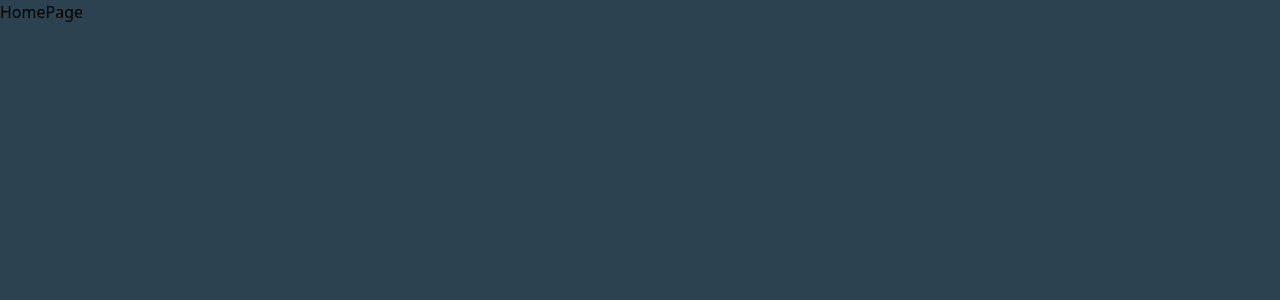
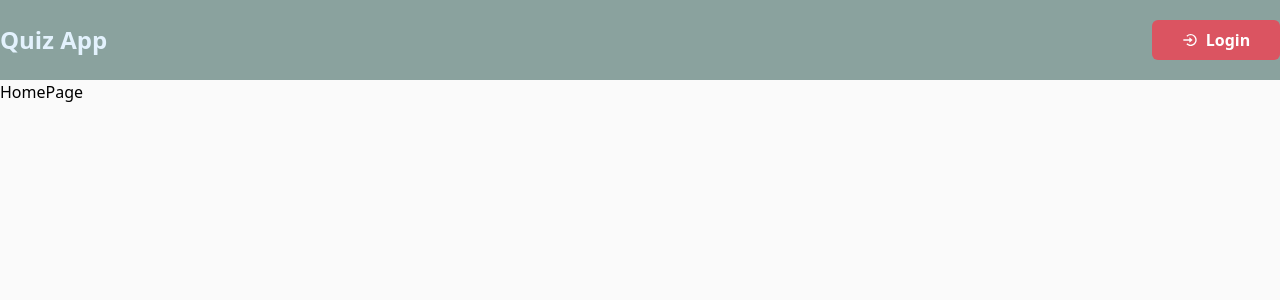
Before and after one commit to HABEEB99/valearnis-test, a React (Vite) app in the folder client/: page / in a window 1280 px wide. Shown: the top 300 px of the page. Built offline with nearby package versions, Linux system fonts and the light colour scheme.

Commit message:
feat: Add Navbar

```diff
--- a/client/package.json
+++ b/client/package.json
@@ -9,11 +9,14 @@
     "preview": "vite preview"
   },
   "dependencies": {
+    "framer-motion": "^10.2.1",
     "react": "^18.2.0",
     "react-dom": "^18.2.0",
     "react-hot-toast": "^2.4.0",
     "react-icons": "^4.8.0",
-    "react-router-dom": "6.8"
+    "react-router-dom": "6.8",
+    "tailwind-scrollbar": "^2.1.0",
+    "tailwind-scrollbar-hide": "^1.1.7"
   },
   "devDependencies": {
     "@types/react": "^18.0.27",
--- a/client/src/App.tsx
+++ b/client/src/App.tsx
@@ -1,7 +1,12 @@
 import { createBrowserRouter, RouterProvider } from "react-router-dom";
+import MainLayout from "./layouts/MainLayout";
 import { ErrorPage, HomePage, QuizPage, ResultPage } from "./pages";
 
 const router = createBrowserRouter([
+  {
+    path: "/",
+    element: <MainLayout />,
+    children: [
       {
         path: "/",
         element: <HomePage />,
@@ -18,11 +23,13 @@ const router = createBrowserRouter([
         path: "*",
         element: <ErrorPage />,
       },
+    ],
+  },
 ]);
 
 function App() {
   return (
-    <div className="container mx-auto">
+    <div className="">
       <RouterProvider router={router} />
     </div>
   );
--- /dev/null
+++ b/client/src/components/Header.tsx
@@ -0,0 +1,33 @@
+import { Link } from "react-router-dom";
+import { BiLogInCircle } from "react-icons/bi";
+import { motion } from "framer-motion";
+
+const Header = () => {
+  return (
+    <header className="w-full px-3 md:px-0 h-[10vh] bg-header flex items-center justify-center">
+      <nav className="container flex items-center justify-between">
+        <motion.div
+          initial={{ x: -500, opacity: 0, scale: 0.5 }}
+          animate={{ x: 0, opacity: 1, scale: 1 }}
+          transition={{ duration: 1.5 }}
+        >
+          <Link to="/" className="text-2xl font-bold text-footer">
+            Quiz App
+          </Link>
+        </motion.div>
+
+        <motion.button
+          initial={{ x: -500, opacity: 0, scale: 0.5 }}
+          animate={{ x: 0, opacity: 1, scale: 1 }}
+          transition={{ duration: 1.5 }}
+          className="flex items-center justify-center w-32 btn"
+        >
+          <BiLogInCircle className="mr-2" />
+          Login
+        </motion.button>
+      </nav>
+    </header>
+  );
+};
+
+export default Header;
--- /dev/null
+++ b/client/src/components/index.ts
@@ -0,0 +1,2 @@
+export { default as Header } from "./Header";
+export { default as Footer } from "./Footer";
--- a/client/src/index.css
+++ b/client/src/index.css
@@ -4,6 +4,12 @@
 
 @layer base {
   body {
-    @apply bg-bgDark;
+    @apply bg-bgLight;
   }
 }
+
+@layer components {
+  .btn {
+    @apply bg-btn h-10 rounded-md text-white font-bold opacity-80 hover:opacity-90 active:opacity-100;
+  }
+}
--- /dev/null
+++ b/client/src/layouts/MainLayout.tsx
@@ -0,0 +1,17 @@
+import React from "react";
+import { Outlet } from "react-router-dom";
+import { Footer, Header } from "../components";
+
+const MainLayout = () => {
+  return (
+    <div className="w-screen h-screen">
+      <Header />
+      <main className="w-full h-[85vh] container">
+        <Outlet />
+      </main>
+      <Footer />
+    </div>
+  );
+};
+
+export default MainLayout;
--- a/client/tailwind.config.cjs
+++ b/client/tailwind.config.cjs
@@ -4,11 +4,11 @@ module.exports = {
   theme: {
     extend: {
       colors: {
-        header: "#C1C1C1",
-        bgLight: "#FFFFFF",
-        bgDark: "#2C4251",
-        btn1: "#D16666",
-        btn2: "#B6C649",
+        footer: "#E3F2FD",
+        bgLight: "#FAFAFA",
+        modal: "#686963",
+        btn: "#DB5461",
+        header: "#8AA29E",
       },
     },
   },
```
Also changed, not shown: 1 other file (tests, documents, lock files or other folders). Lines whose indentation alone changed are shown as unchanged.
